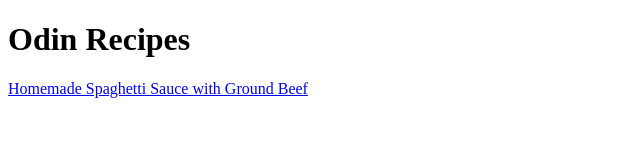
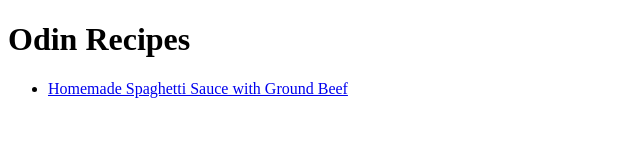
Before and after one commit to delphicmelody/odin-recipes, a plain HTML site: page index.html in a window 1280 px wide. Shown: the whole page, without its empty margins (0-640 px from the left). Drawn offline with Linux system fonts and the light colour scheme.

Commit message:
Update index.html and add image folder

```diff
--- a/index.html
+++ b/index.html
@@ -7,7 +7,8 @@
 
     <body>
         <h1>Odin Recipes</h1>
-
-        <a href="./recipes/spaghetti.html">Homemade Spaghetti Sauce with Ground Beef</a>
+        <ul>
+            <li><a href="./recipes/spaghetti.html">Homemade Spaghetti Sauce with Ground Beef</a></li>
+        </ul>
     </body>
 </html>
```
Also changed, not shown: images/spaghetti.avif (added).
